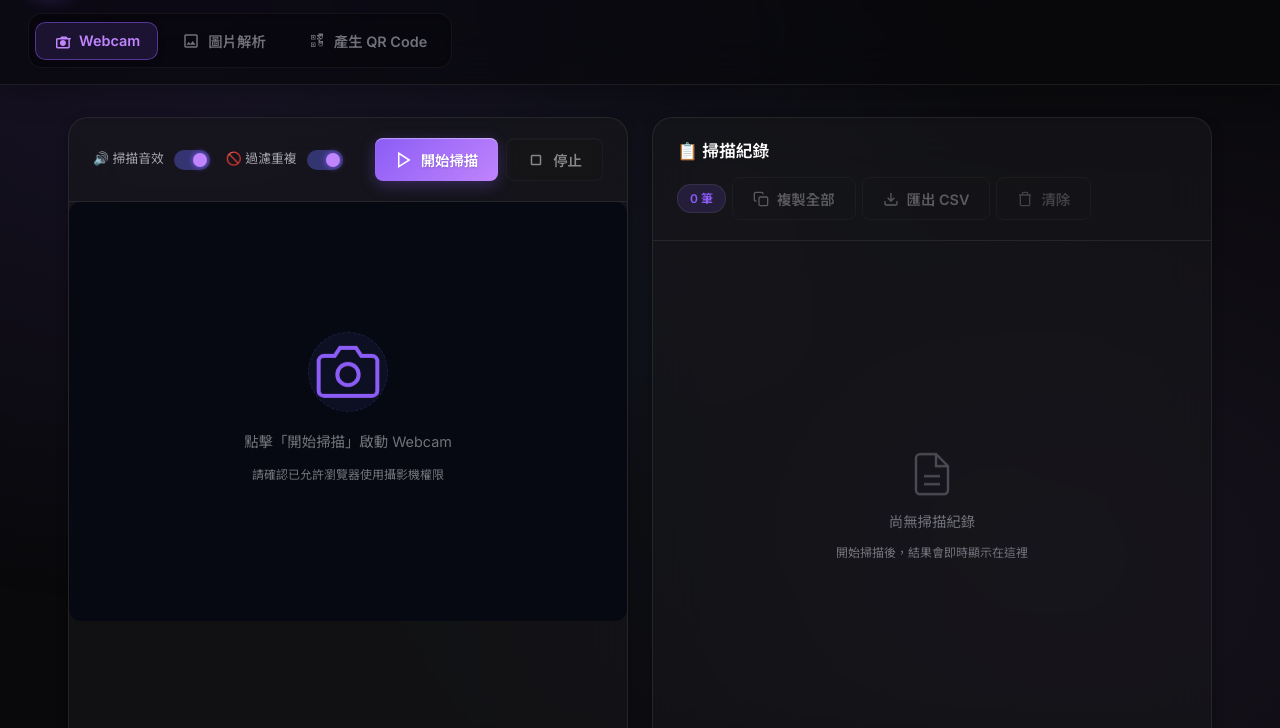
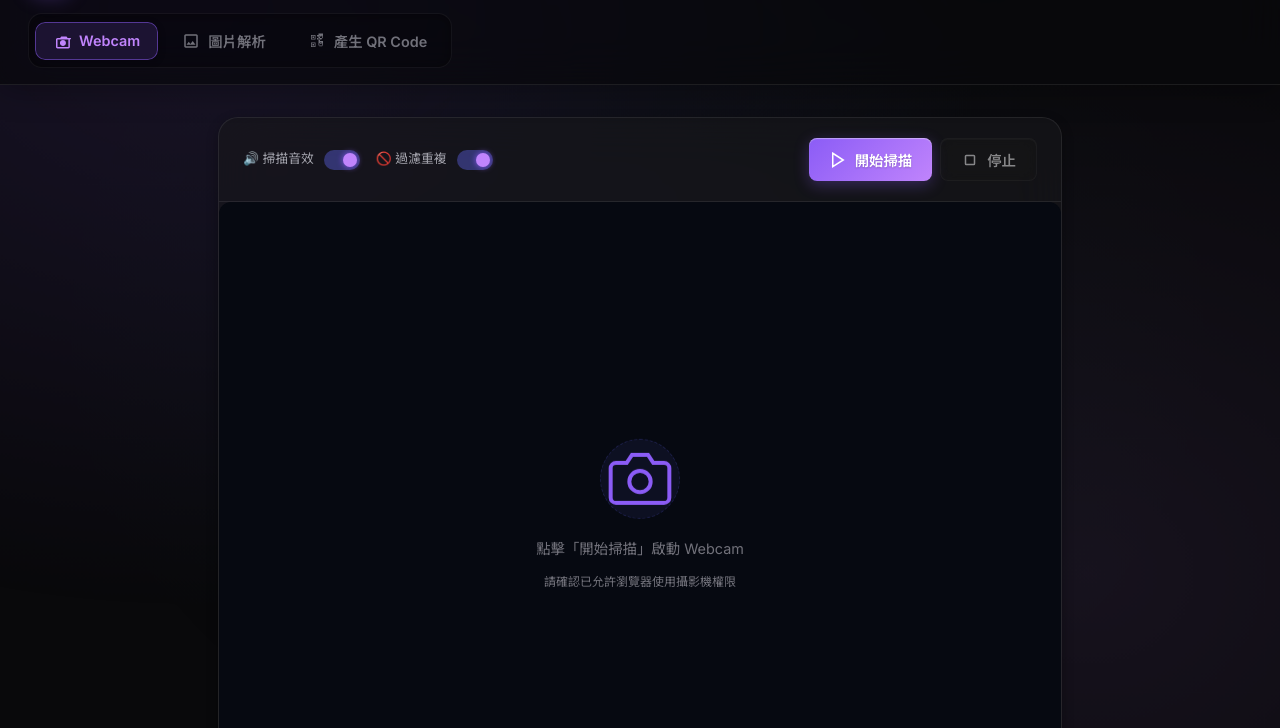
Before and after one commit to benitorhuang-svg/barcode-scanner, a website built with Vite: page index.html in a window 1280 px wide. Shown: the part 72-800 px from the top of the page. Built offline with nearby package versions, Linux system fonts and the light colour scheme.

Commit message:
style: change to universal single-column (top-down) layout

```diff
--- a/src/styles/layout.css
+++ b/src/styles/layout.css
@@ -80,32 +80,21 @@
   margin-top: 2px;
 }
 
-/* ===== Main Content ===== */
 .main-content {
   position: relative;
   z-index: 1;
-  max-width: 1200px;
+  max-width: 900px;
   margin: 0 auto;
   padding: 32px 28px;
-  display: grid;
-  grid-template-columns: 1fr 1fr;
-  grid-template-rows: 1fr;
-  grid-template-areas:
-    'tools results';
+  display: flex;
+  flex-direction: column;
   gap: 24px;
-  align-items: start;
-  min-height: calc(100vh - 80px);
-  height: auto;
 }
 
-.tools-panel { grid-area: tools; display: flex; flex-direction: column; }
+.tools-panel { display: flex; flex-direction: column; }
 .results-section {
-  grid-area: results;
   display: flex;
   flex-direction: column;
-  position: sticky;
-  top: 104px;
-  max-height: calc(100vh - 128px);
 }
 
 /* ===== Font Size Controls ===== */
```
